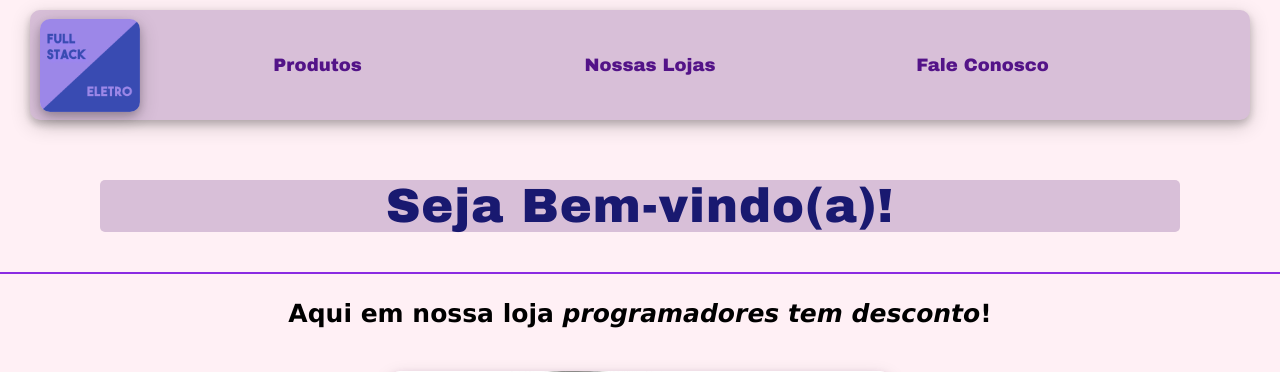
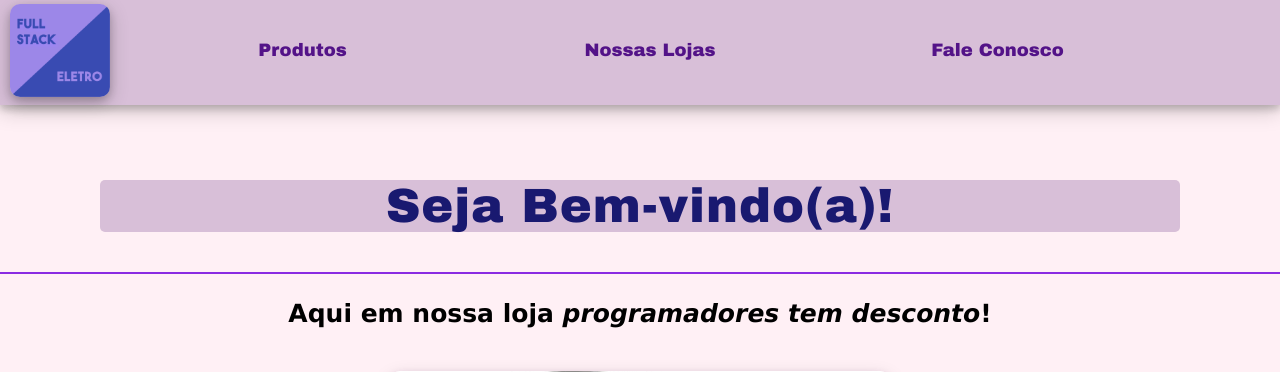
Before and after one commit to Magicianred/Full-Stack-Eletro, a PHP site: page /index.html in a window 1280 px wide. Shown: the top 372 px of the page. Run offline with PHP 8.4, Linux system fonts and the light colour scheme.

Commit message:
Mudanças no cabeçalho

```diff
--- a/CSS/estilo.css
+++ b/CSS/estilo.css
@@ -25,12 +25,11 @@
         align-items: center;
         flex-wrap: wrap;
         position: fixed;
-        top: 0px;
-        left: 20px;
-        right: 20px;
-        margin: 10px;
+        top: -5px;
+        left: 0px;
+        right: 0px;
+        margin: 0px;
         padding: 10px;
-        border-radius: 10px;
         background-color: thistle;
         box-shadow: 0 4px 8px 0 rgba(0, 0, 0, 0.2), 0 6px 20px 0 rgba(0, 0, 0, 0.19);
         font-size: 18px;
```
